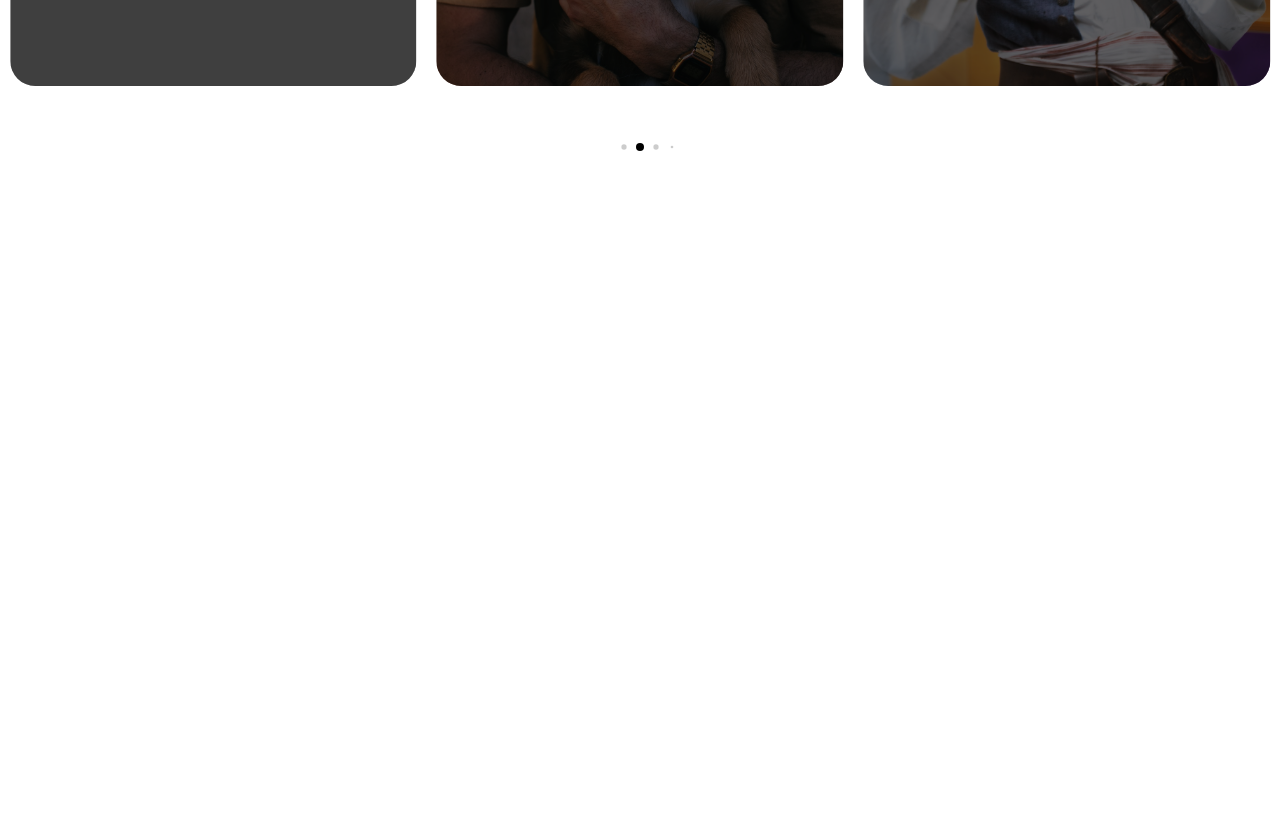
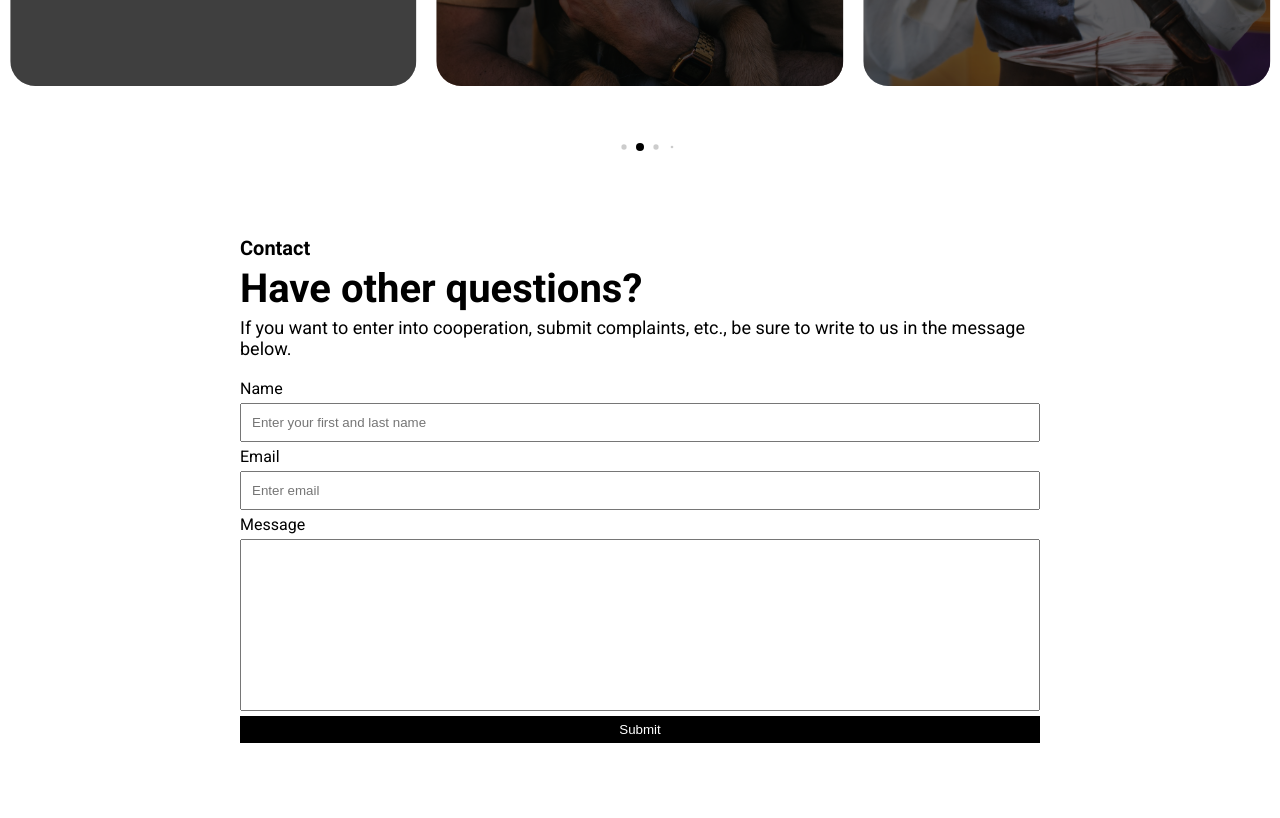
Before and after one commit to MaciejMi/CarZone, a PHP site: page / in a window 1280 px wide. Shown: the part 3442-4260 px from the top of the page. Before the commit the page ends 3593 px from the top, so only its background shows below. Run offline with PHP 8.4, Linux system fonts and the light colour scheme; grey boxes are pictures that could not be loaded.

Commit message:
add contact section

```diff
--- a/css/style.css
+++ b/css/style.css
@@ -380,6 +380,34 @@ a {
   background-color: #000;
 }
 
+.contact .section__text-box {
+  max-width: 800px;
+  width: 100%;
+}
+.contact form {
+  max-width: 800px;
+  width: 100%;
+  display: flex;
+  flex-direction: column;
+  gap: 0.5rem;
+}
+.contact input {
+  width: 100%;
+}
+.contact input,
+.contact textarea {
+  padding: 1rem;
+}
+.contact textarea {
+  resize: none;
+  width: 100%;
+}
+.contact button {
+  background-color: #000;
+  padding: 0.5rem 2rem;
+  color: #fff;
+}
+
 @media (min-width: 576px) {
   .header__image .bg-shadow .text-content h1 {
     font-size: 4.5rem;
@@ -415,6 +443,11 @@ a {
     display: flex;
     gap: 2rem;
   }
+  .contact {
+    align-items: center;
+    justify-content: center;
+    gap: 2rem;
+  }
   .header__image .bg-shadow .text-content h1 {
     font-size: 6rem;
   }
--- a/index.html
+++ b/index.html
@@ -305,6 +305,24 @@
         <div class="swiper-button-prev swiper-navBtn"></div>
         <div class="swiper-pagination"></div>
     </section>
+    <section class="section contact">
+        <div class="section__text-box">
+            <h3 class="section__title">Contact</h3>
+            <h2 class="section__header">Have other questions?</h2>
+            <p class="section__description">
+                If you want to enter into cooperation, submit complaints, etc., be sure to write to us in the message
+                below.</p>
+        </div>
+        <form action="">
+            <p>Name</p>
+            <input type="text" type="text" placeholder="Enter your first and last name">
+            <p>Email</p>
+            <input type="text" type="email" placeholder="Enter email">
+            <p>Message</p>
+            <textarea name="" id="" cols="30" rows="10"></textarea>
+            <button type="submit">Submit</button>
+        </form>
+    </section>
 </body>
 
 </html>
--- a/scss/style.scss
+++ b/scss/style.scss
@@ -396,6 +396,36 @@ a {
 	}
 }
 
+.contact {
+	.section__text-box {
+		max-width: 800px;
+		width: 100%;
+	}
+	form {
+		max-width: 800px;
+		width: 100%;
+		display: flex;
+		flex-direction: column;
+		gap: 0.5rem;
+	}
+	input {
+		width: 100%;
+	}
+	input,
+	textarea {
+		padding: 1rem;
+	}
+	textarea {
+		resize: none;
+		width: 100%;
+	}
+	button {
+		background-color: #000;
+		padding: 0.5rem 2rem;
+		color: #fff;
+	}
+}
+
 @media (min-width: 576px) {
 	.header {
 		&__image {
@@ -456,6 +486,12 @@ a {
 		}
 	}
 
+	.contact {
+		align-items: center;
+		justify-content: center;
+		gap: 2rem;
+	}
+
 	.header {
 		&__image {
 			.bg-shadow {
```
Also changed, not shown: 1 other file.
